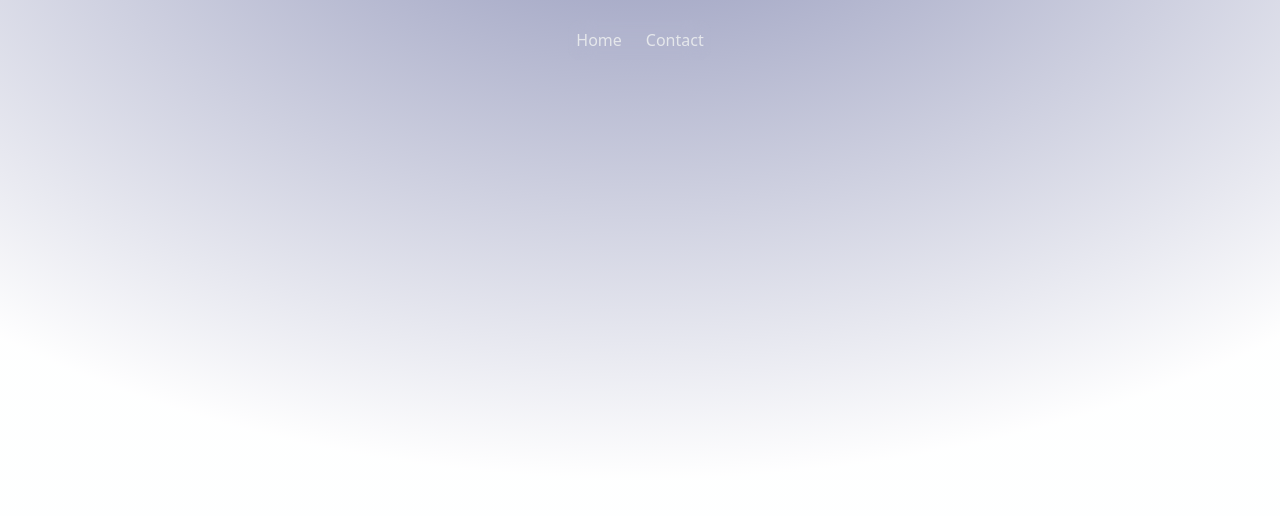
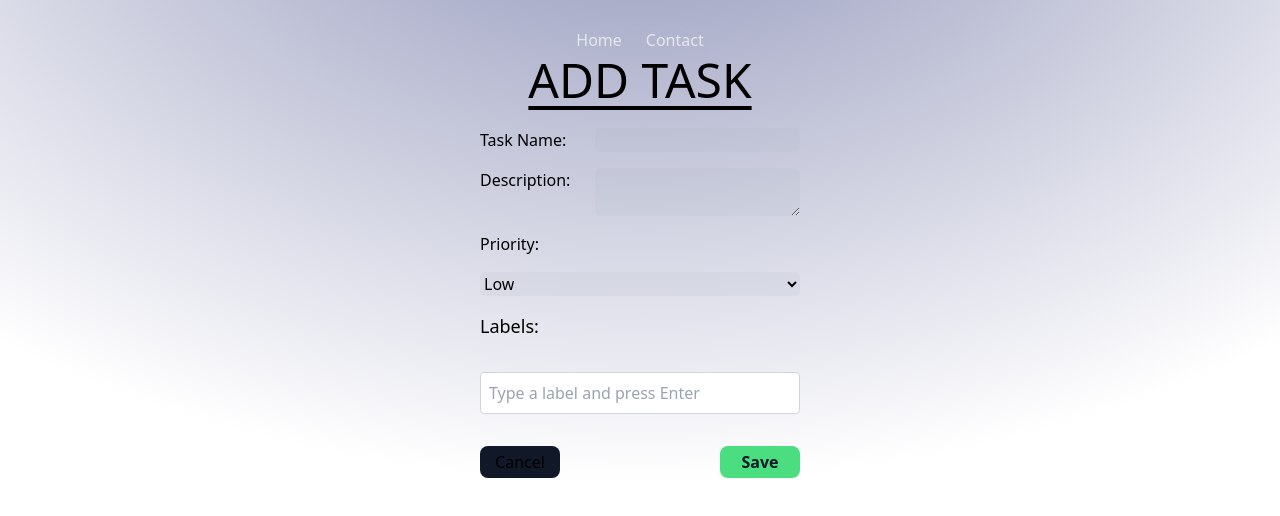
Before and after one commit to Naiimtj/Task_Manager-BASF, a Nuxt app in the folder web/: page /task/1 in a window 1280 px wide. Before the commit this address had no page. Shown: the top 516 px of the page. Built offline with nearby package versions, Linux system fonts and the light colour scheme.

Commit message:
feat(f): Delete Task & Groups. Add task in group. Other fixes

```diff
--- /dev/null
+++ b/web/assets/icons/Edit.vue
@@ -0,0 +1,17 @@
+<template>
+  <svg
+    xmlns="http://www.w3.org/2000/svg"
+    :width="width"
+    :height="height"
+  >
+    <path fill="none" d="M0 0h24v24H0z" />
+    <path d="M3 17.25V21h3.75L17.81 9.94l-3.75-3.75L3 17.25zM20.71 7.04a.996.996 0 0 0 0-1.41l-2.34-2.34a.996.996 0 0 0-1.41 0l-1.83 1.83 3.75 3.75 1.83-1.83z" />
+  </svg>
+</template>
+
+<script setup>
+defineProps({
+  width: { type: Number, default: 24 },
+  height: { type: Number, default: 24 },
+});
+</script>
--- a/web/assets/icons/index.js
+++ b/web/assets/icons/index.js
@@ -4,3 +4,4 @@ export { default as ArrowDown } from './ArrowDown';
 export { default as ArrowUp } from './ArrowUp';
 export { default as Delete } from './Delete';
 export { default as Close } from './Close';
+export { default as Edit } from './Edit';
--- a/web/components/Home.vue
+++ b/web/components/Home.vue
@@ -4,7 +4,6 @@
     <p>This is my Task List Manager</p>
     <p>You can create your Group Tasks</p>
     <!-- ADD TASK GROUP -->
-    <!-- <div v-if="!formVisible" class="flex gap-2">Create Task Group</div> -->
     <button
       v-if="!formVisible"
       @click="toggleForm"
--- a/web/components/TaskGroups/FormAddTaskGroup.vue
+++ b/web/components/TaskGroups/FormAddTaskGroup.vue
@@ -15,7 +15,7 @@
     <div class="flex items-center justify-center">
       <button
         class="bg-gray-500 hover:bg-gray-700 text-white font-bold py-2 px-4 rounded focus:outline-none focus:shadow-outline"
-        type="button"
+        type="submit"
         @click="handleAddTaskGroup()"
       >
         Save
--- a/web/components/TaskGroups/ListTaskGroup.vue
+++ b/web/components/TaskGroups/ListTaskGroup.vue
@@ -31,10 +31,10 @@
       </button>
       <div v-if="isGroupOpen(group.id)" class="text-center">
         <div v-for="task in tasks[group.id]" :key="task.id">
-          <SingleTaskBasic :Task="task" />
+          <SingleTaskBasic :Task="task" @taskDeleted="toggleTaskList" />
         </div>
       </div>
-      <div class="flex justify-between">
+      <div class="flex justify-around">
         <button
           @click="navigateToUrl(group.id)"
           class="text-center text-gray-400 hover:text-gray-200 mt-2"
@@ -43,6 +43,7 @@
         </button>
         <button
           class="flex gap-1 text-center text-red-400 hover:text-gray-200 mt-2 hover:fill-white fill-red-400"
+          @click="handleDeleteTaskGroup(group.id)"
         >
           <Delete class="scale-75" />
           Delete
@@ -57,7 +58,7 @@ import { ref, onMounted, watchEffect } from "vue";
 import { useRouter } from "vue-router";
 import type { ITask } from "~/interfaces/ITask";
 import type { ITaskGroup } from "~/interfaces/ITaskGroup";
-import { getAllGroups, getTaskOfGroup } from "~/server/fastApi/api-service";
+import { getAllGroups, getTaskOfGroup, deleteTaskGroup } from "~/server/fastApi/api-service";
 import { CloseMenu, ArrowDown, ArrowUp, Delete } from "~/assets/icons";
 import SingleTaskBasic from "../Tasks/SingleTaskBasic.vue";
 
@@ -73,6 +74,7 @@ const props = defineProps({
     default: [],
   },
 });
+const deleteOneTaskGroup = ref(false);
 
 const openGroups = ref<number[]>([]);
 
@@ -80,10 +82,11 @@ const listTaskGroup = ref<ITaskGroup[]>([]);
 const tasks = ref<ITask[]>([]);
 
 watchEffect(async () => {
-  if (props.addNewTaskGroup) {
+  if (props.addNewTaskGroup || deleteOneTaskGroup.value) {
     try {
       const data = (await getAllGroups()) as unknown as ITaskGroup[];
       listTaskGroup.value = data;
+      deleteOneTaskGroup.value = false
     } catch (error) {
       console.error("Error fetching task groups:", error);
     }
@@ -93,7 +96,8 @@ watchEffect(async () => {
       try {
         const data = (await getAllGroups()) as unknown as ITaskGroup[];
         listTaskGroup.value = data;
-      } catch (error) {
+        deleteOneTaskGroup.value = false
+    } catch (error) {
         console.error("Error fetching task groups:", error);
       }
     });
@@ -123,6 +127,17 @@ const closeAllTasks = () => {
   openGroups.value = [];
   tasks.value = {};
 };
+
+const handleDeleteTaskGroup = (groupId: number) => {
+  deleteTaskGroup(groupId)
+    .then(() => {
+      deleteOneTaskGroup.value = !deleteOneTaskGroup.value
+    })
+    .catch((err) => {
+      error.value = err.response.data.message;
+      console.error("Error delete task:", err);
+    });
+};
 </script>
 
 <style scoped></style>
--- /dev/null
+++ b/web/components/Tasks/AddLabels.vue
@@ -0,0 +1,56 @@
+<template>
+  <h2 class="text-lg">Labels:</h2>
+  <!-- Lista de etiquetas -->
+  <div class="flex flex-wrap">
+    <div
+      v-for="(label, index) in labels"
+      :key="index"
+      class="bg-gray-200 text-gray-800 rounded-lg mr-2 px-2 flex items-center"
+    >
+      <span class="mr-1">{{ label }}</span>
+      <button
+        type="button"
+        @click="removeLabel(index)"
+        class="text-red-500 hover:text-red-700"
+      >
+        &times;
+      </button>
+    </div>
+  </div>
+  <!-- Campo para añadir la etiqueta -->
+  <div class="mb-4">
+    <input
+      v-model="newLabel"
+      @keydown.enter.prevent="addLabel"
+      type="text"
+      placeholder="Type a label and press Enter"
+      class="border border-gray-300 p-2 rounded w-full text-black"
+    />
+  </div>
+</template>
+
+<script setup>
+import { ref, watch, toRefs } from "vue";
+
+const props = defineProps({
+  labels: Array,
+});
+
+const { labels } = toRefs(props); // Hacemos reactivo el prop
+const newLabel = ref("");
+
+// Función para añadir una etiqueta
+const addLabel = () => {
+  if (newLabel.value.trim() !== "" && !labels.value.includes(newLabel.value)) {
+    labels.value.push(newLabel.value.trim());
+    newLabel.value = "";
+  }
+};
+
+// Función para eliminar una etiqueta
+const removeLabel = (index) => {
+  labels.value.splice(index, 1);
+};
+</script>
+
+<style scoped></style>
--- /dev/null
+++ b/web/components/Tasks/FormAddTask.vue
@@ -0,0 +1,110 @@
+<template>
+  <div class="modal-content flex justify-center">
+    <form @submit.prevent="submitForm" class="flex flex-col gap-4 w-80">
+      <!-- TASK NAME -->
+      <div class="grid grid-cols-6 gap-6">
+        <label for="taskName" class="col-span-2">Task Name:</label>
+        <input
+          type="text"
+          id="taskName"
+          v-model="taskName"
+          required
+          class="col-span-4 bg-gray-400/10 hover:bg-gray-400/50 pl-2 w-full rounded-md"
+        />
+      </div>
+      <!-- DESCRIPTION -->
+      <div class="grid grid-cols-6 gap-6">
+        <label for="taskDescription" class="col-span-2">Description:</label>
+        <textarea
+          id="taskDescription"
+          v-model="taskDescription"
+          class="col-span-4 bg-gray-400/10 hover:bg-gray-400/50 pl-2 w-full rounded-md"
+        ></textarea>
+      </div>
+      <!-- PRIORITY -->
+      <label for="taskPriority">Priority:</label>
+      <select for="taskPriority" v-model="taskPriority" class="bg-gray-400/10 hover:bg-gray-400/50 rounded-md cursor-pointer">
+        <option
+          v-for="priority in prioritys"
+          :key="priority.code"
+          :value="priority.name"
+          class="bg-gray-700 cursor-pointer"
+        >
+          {{ priority.name }}
+        </option>
+      </select>
+      <!-- LABELS -->
+      <AddLabels :labels="labels"/>
+      <!-- SUBMIT -->
+      <div class="flex justify-between">
+        <button
+          type="button"
+          @click="closeModal"
+          class="hover:bg-red-600 bg-gray-900 py-1 w-20 rounded-lg"
+        >
+          Cancel
+        </button>
+        <button
+          type="submit"
+          class="bg-green-400 hover:bg-green-700 py-1 w-20 rounded-lg text-gray-900 hover:text-white font-semibold"
+        >
+          Save
+        </button>
+      </div>
+    </form>
+  </div>
+</template>
+
+<script lang="ts" setup>
+import { createTask } from "../../server/fastApi/api-service";
+import { ref } from "vue";
+import { useRouter } from "vue-router";
+import AddLabels from "./AddLabels"
+
+let prioritys = ref([
+  { code: "1", name: "High" },
+  { code: "2", name: "Medium" },
+  { code: "3", name: "Low" },
+]);
+
+const router = useRouter();
+const route = useRoute();
+
+const labels = ref<Array>([]);
+const taskName = ref<string>("");
+const taskDescription = ref<string>("");
+const taskPriority = ref<string>("Low");
+
+const closeModal = () => {
+  router.push("/");
+};
+const groupId = ref();
+groupId.value = route.params.id;
+
+const error = ref(null);
+
+const submitForm = () => {
+createTask({
+    title: taskName.value,
+    description: taskDescription.value,
+    priority: taskPriority.value,
+    labels: labels.value,
+    group_id: Number(groupId.value),
+  })
+    .then((response) => {
+      if (response) {
+        // Reset form and close
+        taskName.value = "";
+        taskDescription.value = "";
+        taskPriority.value = "Low";
+        labels.value = [],
+        closeModal();
+      }
+    })
+    .catch((err) => {
+      error.value = err.response.data.message;
+    });
+};
+</script>
+
+<style scoped></style>
--- /dev/null
+++ b/web/components/Tasks/SingleTask.vue
@@ -0,0 +1,26 @@
+<template>
+  <div>
+    <tr>
+      <td>
+        {{ props.Task.title }}
+      </td>
+      <td>{{ props.Task.description }}</td>
+      <td>{{ props.Task.priority }}</td>
+      <td>{{ props.Task.labels }}</td>
+      <td>{{ props.Task.completed }}</td>
+    </tr>
+  </div>
+</template>
+
+<script lang="ts" setup>
+import type { ITask } from "~/interfaces/ITask";
+
+const props = defineProps({
+  Task: {
+    type: Object as () => ITask,
+    default: {},
+  },
+});
+</script>
+
+<style scoped></style>
--- /dev/null
+++ b/web/layouts/task.vue
@@ -0,0 +1,9 @@
+<template>
+  <div>
+    <slot />
+  </div>
+</template>
+
+<script lang="ts" setup></script>
+
+<style scoped></style>
--- /dev/null
+++ b/web/pages/task/[id].vue
@@ -0,0 +1,17 @@
+<template>
+  <NuxtLayout name="task">
+    <h1 class="text-5xl text-center underline underline-offset-8 mb-6">ADD TASK</h1>
+    <FormAddTask />
+  </NuxtLayout>
+</template>
+
+<script lang="ts" setup>
+import FormAddTask from "../../components/Tasks/FormAddTask"
+
+definePageMeta({
+  layout: "default",
+});
+
+</script>
+
+<style scoped></style>
```
Also changed, not shown: web/components/Tasks/SingleTaskBasic.vue (+44 -15 lines).
